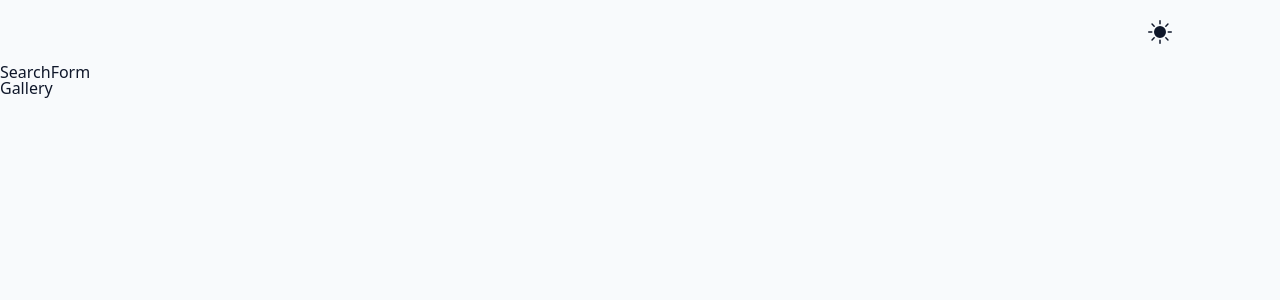
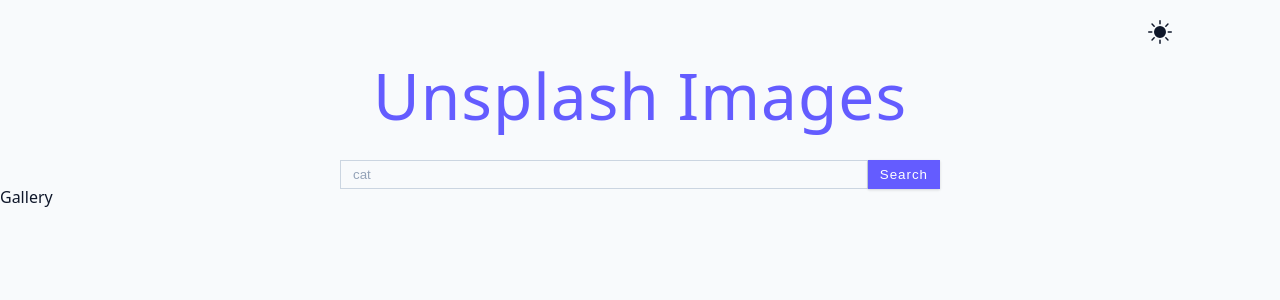
Before and after one commit to theo82/unsplash-images, a React (Vite) app: page / in a window 1280 px wide. Shown: the top 300 px of the page. Built offline with nearby package versions, Linux system fonts and the light colour scheme.

Commit message:
SeachForm

```diff
--- a/src/SearchForm.jsx
+++ b/src/SearchForm.jsx
@@ -1,8 +1,28 @@
 import React from 'react'
 
 const SearchForm = () => {
+  const handleSubmit = (e) => {
+    e.preventDefault()
+    const searchValue = e.target.elements.search.value
+    if (!searchValue) return
+    console.log(searchValue)
+  }
+
   return (
-    <div>SearchForm</div>
+    <section>
+      <h1 className='title'>unsplash images</h1>
+      <form className='search-form' onSubmit={handleSubmit}>
+        <input
+          type='text'
+          className='form-input search-input'
+          name='search'
+          placeholder='cat'
+        />
+        <button type='submit' className='btn'>
+          search
+        </button>
+      </form>
+    </section>
   )
 }
 
```
